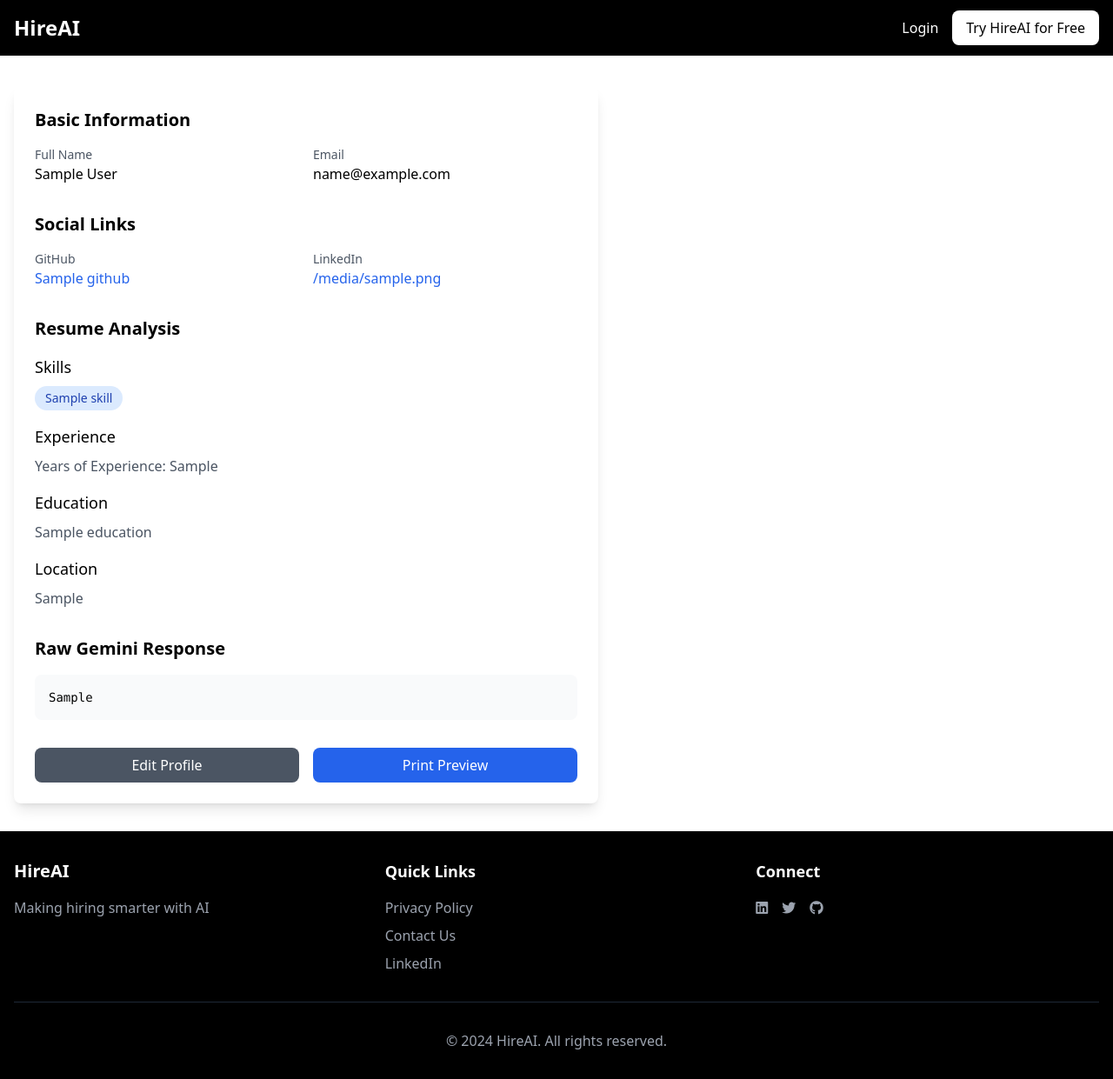
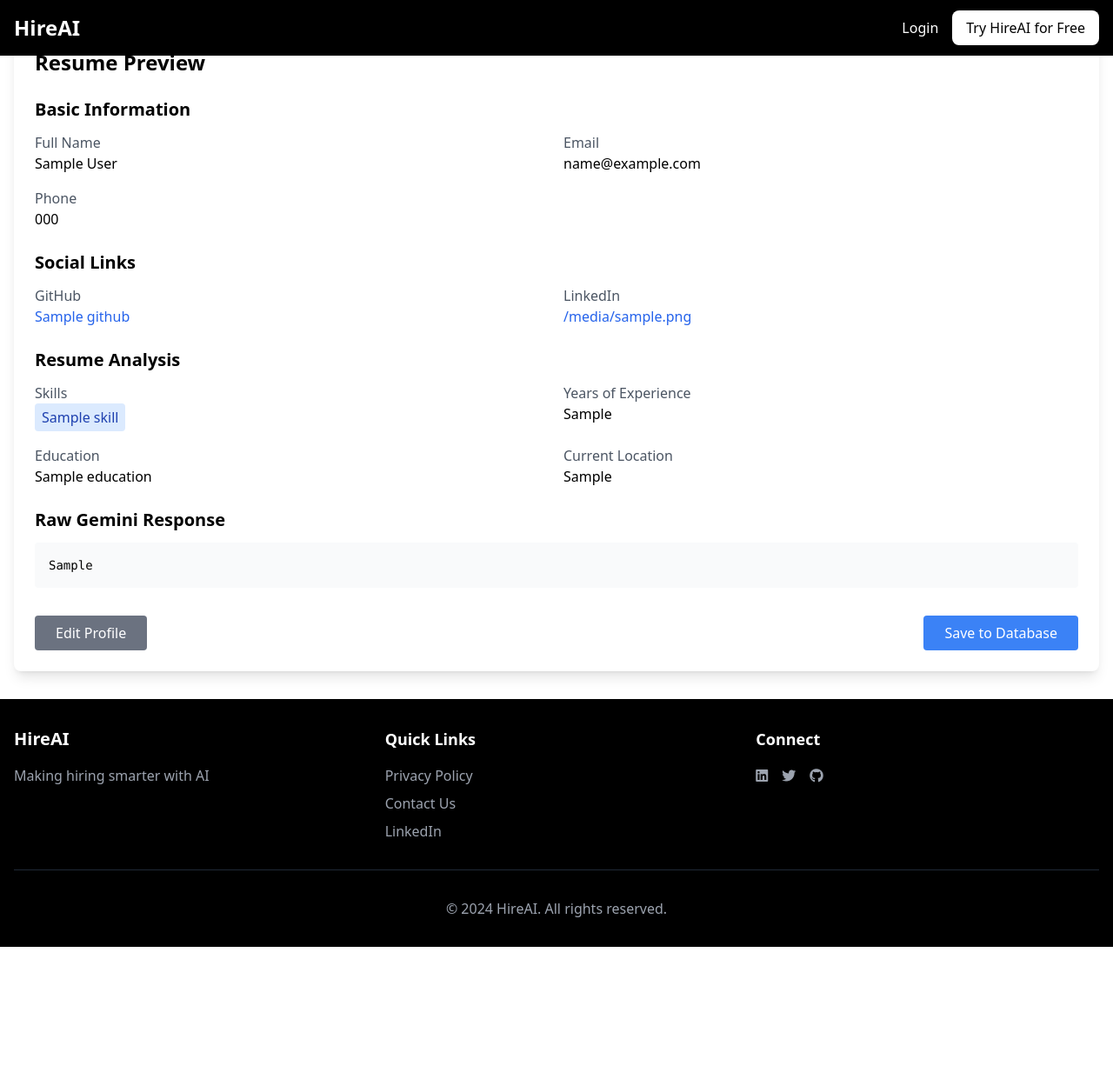
Before and after one commit to sushtend/HireAI, a Flask app: template templates/candidate/preview.html in a window 1280 px wide. Shown: the whole page at 87% size. After the commit the page ends 1089 px from the top, so only its background shows below. Run offline with Flask 3, Linux system fonts and the light colour scheme; the template is opened without the code that fills it: most values are stand-ins (such as "Sample title", 1, 10 or a date in 2020); some libraries are stand-ins or nearby versions.

Commit message:
[ADD] Candidate flow complete

```diff
--- a/routes/candidate.py
+++ b/routes/candidate.py
@@ -1,9 +1,10 @@
-from flask import Blueprint, render_template, request, flash, redirect, url_for
+from flask import Blueprint, render_template, request, flash, redirect, url_for, json
 from flask_login import login_required, current_user
 from werkzeug.utils import secure_filename
 import os
 from utils.pdf_extractor import extract_text_from_pdf
 from utils.gemini import parse_resume_with_gemini
+from utils.supabase_client import save_candidate, get_candidate_by_email, supabase
 
 candidate_bp = Blueprint('candidate', __name__, url_prefix='/candidate')
 
@@ -13,10 +14,6 @@ candidate_profiles = {}
 @candidate_bp.route('/', methods=['GET', 'POST'])
 # @login_required  # Temporarily disabled
 def index():
-    # Check if user is logged in
-    # if not current_user.is_authenticated:
-    #     return redirect(url_for('auth.login', next=request.url))
-
     if request.method == 'POST':
         # Get form data
         full_name = request.form.get('full_name')
@@ -55,19 +52,19 @@ def index():
             flash('Error parsing resume', 'error')
             return redirect(url_for('candidate.index'))
 
-        # Store profile data (temporarily in memory)
+        # Store profile data temporarily
         profile = {
             'full_name': full_name,
             'email': email,
             'github': github,
             'linkedin': linkedin,
             'resume_filename': secure_filename(resume_file.filename),
-            'raw_gemini_response': raw_response,  # Store the raw Gemini response
-            'parsed_data': resume_data   # Store the parsed data
+            'raw_gemini_response': raw_response,
+            'parsed_data': resume_data
         }
-        # Use a default ID since we're not using login
         candidate_profiles['default'] = profile
 
+        # Show preview page
         return render_template('candidate/preview.html',
                              profile=profile,
                              resume_data=resume_data)
@@ -75,9 +72,82 @@ def index():
     # GET request - show the form
     return render_template('candidate/dashboard.html')
 
+@candidate_bp.route('/save_profile', methods=['POST'])
+# @login_required  # Temporarily disabled
+def save_profile():
+    """Save the previewed profile to the database"""
+    try:
+        # Get form data
+        candidate_data = {
+            'name': request.form.get('full_name'),
+            'email': request.form.get('email'),
+            'phone': request.form.get('phone'),  # Add phone number
+            'github': request.form.get('github'),
+            'linkedin': request.form.get('linkedin'),
+            'skills': json.loads(request.form.get('skills', '[]')),
+            'experience_years': int(request.form.get('experience_years', 0)),
+            'education': request.form.get('education'),
+            'current_location': request.form.get('current_location')
+        }
+
+        # Remove None values
+        candidate_data = {k: v for k, v in candidate_data.items() if v is not None}
+
+        # Save to Supabase
+        candidate_id, is_update = save_candidate(candidate_data)
+        if not candidate_id:
+            flash('Error saving candidate data', 'error')
+            return redirect(url_for('candidate.index'))
+
+        # Show appropriate message based on whether it was an update or new entry
+        if is_update:
+            flash('Profile updated successfully!', 'success')
+        else:
+            flash('Profile saved successfully!', 'success')
+
+        # Redirect to profile page with the candidate ID
+        return redirect(url_for('candidate.profile', candidate_id=candidate_id))
+
+    except Exception as e:
+        print(f"Error saving profile: {str(e)}")  # Add logging
+        flash(f'Error saving profile: {str(e)}', 'error')
+        return redirect(url_for('candidate.index'))
+
 @candidate_bp.route('/profile')
-def profile():
-    return "Candidate profile page (placeholder)"
+@candidate_bp.route('/profile/')
+@candidate_bp.route('/profile/<candidate_id>')
+@candidate_bp.route('/profile/<candidate_id>/')
+def profile(candidate_id=None):
+    """Display candidate profile"""
+    try:
+        # If no candidate_id provided, try to get the most recent one
+        if not candidate_id and 'default' in candidate_profiles:
+            # Get the email from the most recent profile
+            email = candidate_profiles['default']['email']
+            # Fetch the candidate from Supabase
+            candidate = get_candidate_by_email(email)
+            if candidate:
+                candidate_id = candidate['id']
+
+        if not candidate_id:
+            flash('No candidate profile found', 'error')
+            return redirect(url_for('candidate.index'))
+
+        # Fetch candidate data from Supabase
+        response = supabase.table('candidates').select('*').eq('id', candidate_id).execute()
+
+        if not response.data or len(response.data) == 0:
+            flash('Candidate profile not found', 'error')
+            return redirect(url_for('candidate.index'))
+
+        candidate = response.data[0]
+
+        return render_template('candidate/profile.html', candidate=candidate)
+
+    except Exception as e:
+        print(f"Error fetching candidate profile: {str(e)}")
+        flash('Error loading candidate profile', 'error')
+        return redirect(url_for('candidate.index'))
 
 @candidate_bp.route('/resume/upload', methods=['GET', 'POST'])
 @login_required
--- a/templates/candidate/preview.html
+++ b/templates/candidate/preview.html
@@ -1,93 +1,106 @@
 {% extends "base.html" %}
+
+{% block title %}Resume Preview{% endblock %}
 
 {% block content %}
 <div class="container mx-auto px-4 py-8">
-    <h1 class="text-3xl font-bold mb-8">Profile Preview</h1>
+    <div class="bg-white rounded-lg shadow-lg p-6">
+        <h1 class="text-2xl font-bold mb-6">Resume Preview</h1>
 
-    <div class="max-w-2xl bg-white shadow-lg rounded-lg p-6">
         <!-- Basic Information -->
-        <div class="mb-8">
-            <h2 class="text-xl font-semibold mb-4">Basic Information</h2>
+        <div class="mb-6">
+            <h2 class="text-xl font-semibold mb-3">Basic Information</h2>
             <div class="grid grid-cols-2 gap-4">
                 <div>
-                    <p class="text-sm text-gray-600">Full Name</p>
+                    <p class="text-gray-600">Full Name</p>
                     <p class="font-medium">{{ profile.full_name }}</p>
                 </div>
                 <div>
-                    <p class="text-sm text-gray-600">Email</p>
+                    <p class="text-gray-600">Email</p>
                     <p class="font-medium">{{ profile.email }}</p>
                 </div>
+                {% if resume_data.phone %}
+                <div>
+                    <p class="text-gray-600">Phone</p>
+                    <p class="font-medium">{{ resume_data.phone }}</p>
+                </div>
+                {% endif %}
             </div>
         </div>
 
         <!-- Social Links -->
-        <div class="mb-8">
-            <h2 class="text-xl font-semibold mb-4">Social Links</h2>
+        <div class="mb-6">
+            <h2 class="text-xl font-semibold mb-3">Social Links</h2>
             <div class="grid grid-cols-2 gap-4">
                 <div>
-                    <p class="text-sm text-gray-600">GitHub</p>
+                    <p class="text-gray-600">GitHub</p>
                     <a href="{{ profile.github }}" target="_blank" class="text-blue-600 hover:underline">{{ profile.github }}</a>
                 </div>
                 <div>
-                    <p class="text-sm text-gray-600">LinkedIn</p>
+                    <p class="text-gray-600">LinkedIn</p>
                     <a href="{{ profile.linkedin }}" target="_blank" class="text-blue-600 hover:underline">{{ profile.linkedin }}</a>
                 </div>
             </div>
         </div>
 
-        <!-- Parsed Resume Information -->
-        <div class="mb-8">
-            <h2 class="text-xl font-semibold mb-4">Resume Analysis</h2>
-
-            <!-- Skills -->
-            <div class="mb-4">
-                <h3 class="text-lg font-medium mb-2">Skills</h3>
+        <!-- Resume Analysis -->
+        <div class="mb-6">
+            <h2 class="text-xl font-semibold mb-3">Resume Analysis</h2>
+            <div class="grid grid-cols-2 gap-4">
+                <div>
+                    <p class="text-gray-600">Skills</p>
                     <div class="flex flex-wrap gap-2">
                         {% for skill in resume_data.skills %}
-                    <span class="bg-blue-100 text-blue-800 px-3 py-1 rounded-full text-sm">{{ skill }}</span>
+                        <span class="bg-blue-100 text-blue-800 px-2 py-1 rounded">{{ skill }}</span>
                         {% endfor %}
                     </div>
                 </div>
-
-            <!-- Experience -->
-            <div class="mb-4">
-                <h3 class="text-lg font-medium mb-2">Experience</h3>
-                <p class="text-gray-600">Years of Experience: {{ resume_data.experience_years }}</p>
+                <div>
+                    <p class="text-gray-600">Years of Experience</p>
+                    <p class="font-medium">{{ resume_data.experience_years }}</p>
                 </div>
-
-            <!-- Education -->
-            <div class="mb-4">
-                <h3 class="text-lg font-medium mb-2">Education</h3>
-                <p class="text-gray-600">{{ resume_data.education }}</p>
+                <div>
+                    <p class="text-gray-600">Education</p>
+                    <p class="font-medium">{{ resume_data.education }}</p>
                 </div>
-
-            <!-- Location -->
                 {% if resume_data.current_location %}
-            <div class="mb-4">
-                <h3 class="text-lg font-medium mb-2">Location</h3>
-                <p class="text-gray-600">{{ resume_data.current_location }}</p>
+                <div>
+                    <p class="text-gray-600">Current Location</p>
+                    <p class="font-medium">{{ resume_data.current_location }}</p>
                 </div>
                 {% endif %}
             </div>
+        </div>
 
         <!-- Raw Gemini Response -->
-        <div class="mb-8">
-            <h2 class="text-xl font-semibold mb-4">Raw Gemini Response</h2>
-            <div class="bg-gray-50 p-4 rounded-lg">
+        <div class="mb-6">
+            <h2 class="text-xl font-semibold mb-3">Raw Gemini Response</h2>
+            <div class="bg-gray-50 p-4 rounded">
                 <pre class="whitespace-pre-wrap text-sm">{{ profile.raw_gemini_response }}</pre>
             </div>
         </div>
 
         <!-- Action Buttons -->
-        <div class="flex gap-4">
-            <a href="{{ url_for('candidate.index') }}"
-               class="flex-1 bg-gray-600 text-white text-center py-2 px-4 rounded-lg hover:bg-gray-700">
+        <div class="flex justify-between mt-8">
+            <a href="{{ url_for('candidate.index') }}" class="bg-gray-500 text-white px-6 py-2 rounded hover:bg-gray-600">
                 Edit Profile
             </a>
-            <button onclick="window.print()"
-                    class="flex-1 bg-blue-600 text-white py-2 px-4 rounded-lg hover:bg-blue-700">
-                Print Preview
+            <form action="{{ url_for('candidate.save_profile') }}" method="POST" class="inline">
+                <input type="hidden" name="full_name" value="{{ profile.full_name }}">
+                <input type="hidden" name="email" value="{{ profile.email }}">
+                <input type="hidden" name="github" value="{{ profile.github }}">
+                <input type="hidden" name="linkedin" value="{{ profile.linkedin }}">
+                <input type="hidden" name="phone" value="{{ resume_data.phone }}">
+                <input type="hidden" name="skills" value='{{ resume_data.skills|tojson|safe }}'>
+                <input type="hidden" name="experience_years" value="{{ resume_data.experience_years }}">
+                <input type="hidden" name="education" value="{{ resume_data.education }}">
+                {% if resume_data.current_location %}
+                <input type="hidden" name="current_location" value="{{ resume_data.current_location }}">
+                {% endif %}
+                <button type="submit" class="bg-blue-500 text-white px-6 py-2 rounded hover:bg-blue-600">
+                    Save to Database
                 </button>
+            </form>
         </div>
     </div>
 </div>
```
Also changed, not shown: routes/recruiter.py (+23 -3 lines), templates/candidate/profile.html (added, +95 -0 lines), templates/recruiter/dashboard.html (added, +52 -0 lines), utils/gemini.py (+10 -20 lines), utils/supabase_client.py (added, +116 -0 lines). Lines whose indentation alone changed are shown as unchanged.
